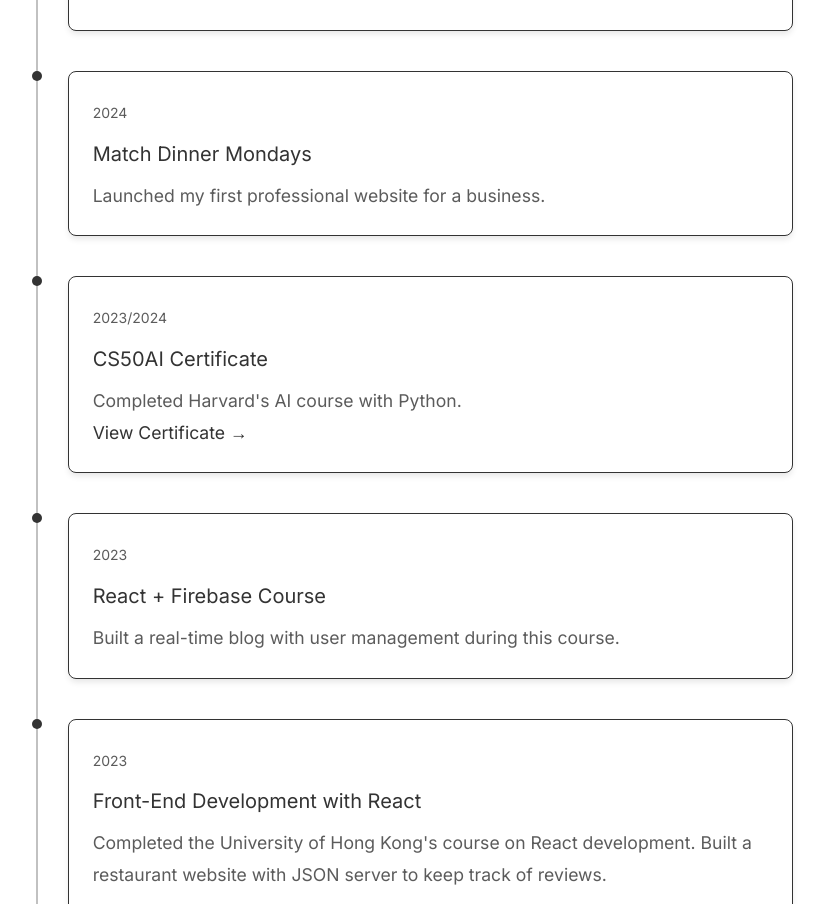
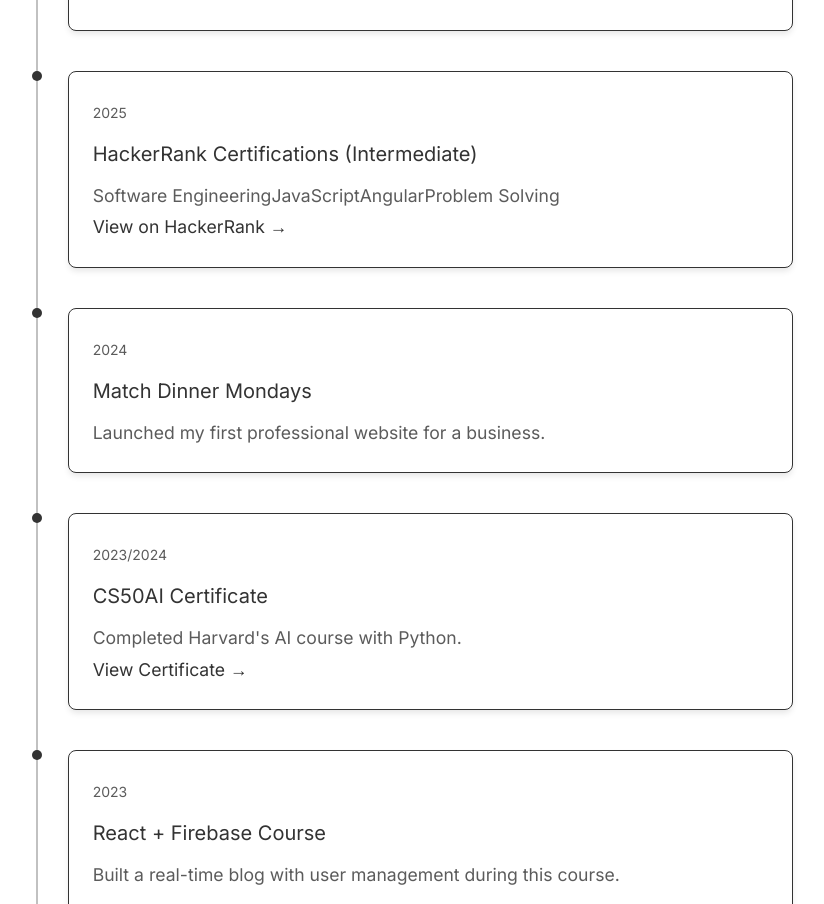
Before and after one commit to RicardoMorim/Portfolio, a Next.js app: page / in a window 1280 px wide. Shown: the part 1580-2484 px from the top of the page, without its empty margins (447-1271 px from the left). Built offline with nearby package versions, Linux system fonts and the light colour scheme; a web font is replaced by a local one.

Commit message:
adding new certifications in the timeline

```diff
--- a/src/language/translations/en.ts
+++ b/src/language/translations/en.ts
@@ -75,6 +75,18 @@
     date: "Present",
     title: "Software Engineering Student",
     description: "Enrolled at ISEP and building personal projects.",
+  },
+  {
+    date: "2025",
+    title: "HackerRank Certifications (Intermediate)",
+    description: [
+      "Software Engineering",
+      "JavaScript",
+      "Angular",
+      "Problem Solving",
+    ],
+    link: "View on HackerRank →",
+    url: "https://www.hackerrank.com/profile/ricardomorim05"
   },
   {
     date: "2024",
--- a/src/language/translations/pt.ts
+++ b/src/language/translations/pt.ts
@@ -75,6 +75,18 @@
     date: "Presente",
     title: "Estudante de Engenharia Informática",
     description: "Matriculado no ISEP e a desenvolver projetos pessoais.",
+  },
+  {
+    date: "2025",
+    title: "Certificações HackerRank (Intermediário)",
+    description: [
+      "Engenharia de Software",
+      "JavaScript",
+      "Angular",
+      "Resolução de Problemas",
+    ],
+    link: "Veja em HackerRank →",
+    url: "https://www.hackerrank.com/profile/ricardomorim05"
   },
   {
     date: "2024",
```
